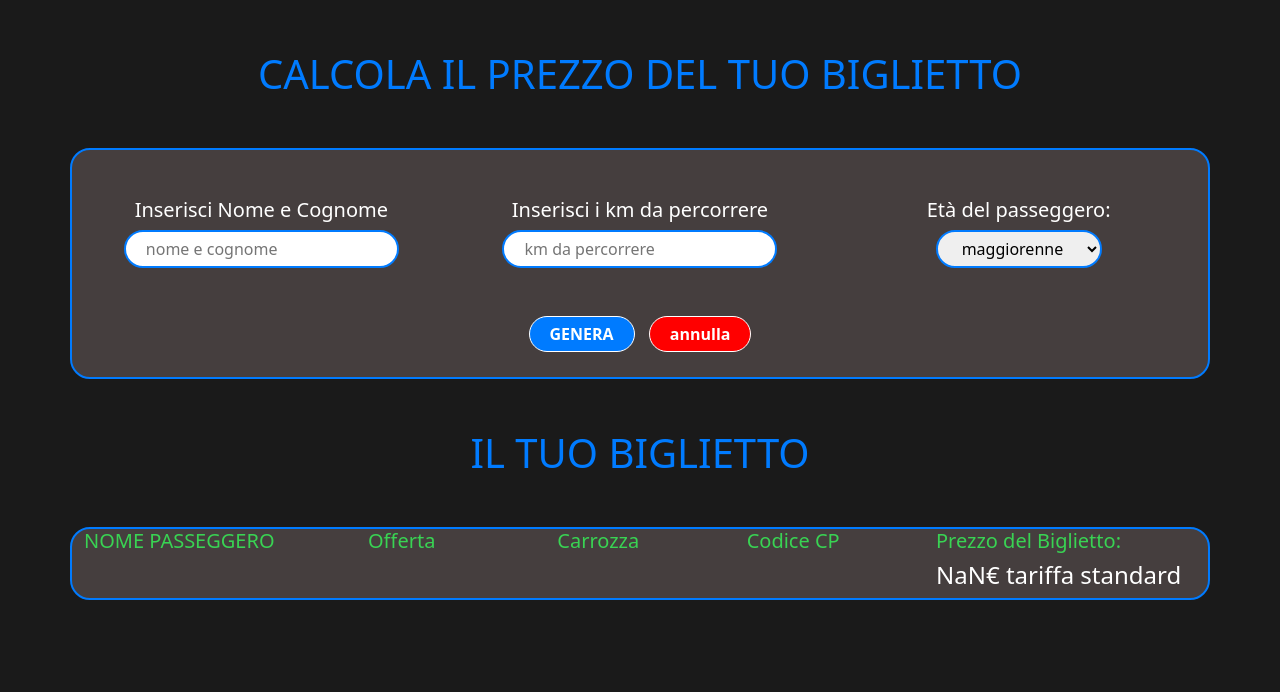
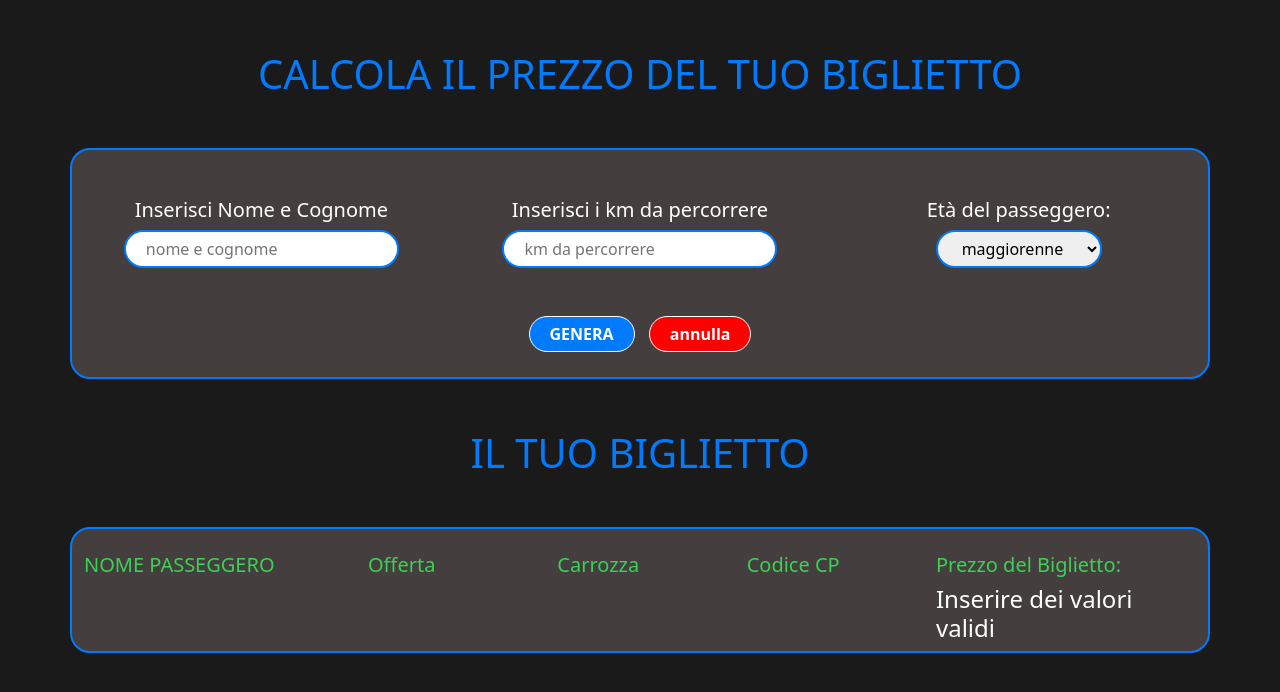
Before and after one commit to michelecanini/js-biglietto-treno-form, a plain HTML site: page index.html in a window 1280 px wide. Both pictures are taken after a click on the button "GENERA". Drawn offline with nearby package versions, Linux system fonts and the light colour scheme.

Commit message:
[UPDATE] insert isNaN value

```diff
--- a/index.html
+++ b/index.html
@@ -44,20 +44,20 @@
             <div class="title"><h1>IL TUO BIGLIETTO</h1></div>
             <div class="container c_boot">
                 <div class="row">
-                    <div class="col-md-3">
+                    <div class="col-md-3 mt-4">
                         <h5 class="text_green">NOME PASSEGGERO</h5>
                         <h4 id="hello_user" class="text_white"></h4>
                         </div>
-                    <div class="col-md-2">
+                    <div class="col-md-2 mt-4">
                         <h5 class="text_green">Offerta</h5>
                     </div>
-                    <div class="col-md-2">
+                    <div class="col-md-2 mt-4">
                         <h5 class="text_green">Carrozza</h5>
                     </div>
-                    <div class="col-md-2">
+                    <div class="col-md-2 mt-4">
                         <h5 class="text_green">Codice CP</h5>
                     </div>
-                    <div class="col-md-3">
+                    <div class="col-md-3 mt-4">
                         <h5 class="text_green">Prezzo del Biglietto:</h5>
                         <h4 id="price_tiket" class="text_white"></h4>
                     </div>
--- a/js/script.js
+++ b/js/script.js
@@ -20,6 +20,7 @@ button.addEventListener ('click', function () {
     let price_tiket = km_travel * price_km;
     let message = '';
 
+    if(isNaN(km_travel) === false){
         if(age_passenger === 0){
             message += `${(price_tiket.toFixed(2))}€  tariffa standard`;
         }
@@ -28,12 +29,20 @@ button.addEventListener ('click', function () {
         }
         else{
             message += `${(km_travel * price_over).toFixed(2)}€  hai ricevuto uno sconto del 40%`;
-        console.log(km_travel * price_over.toFixed(2));
         }
+    }
+    else{
+        message += 'Inserire dei valori validi';
+    }
+
     document.getElementById('price_tiket').innerText = message;
 
     // VARIABILE ED INSERIMENTO NOME E COGNOME PASSEGGERO
     let name_complete = document.getElementById('name_complete').value;
     document.getElementById('hello_user').innerHTML = `${name_complete}`;
 
+    // VARIABILE ED INSERIMENTO OFFERTA
+    let offert = document.getElementById('offert').value;
+    document.getElementById('offert_user').innerHTML = `${name_complete}`;
+
 });
```
Lines whose indentation alone changed are shown as unchanged.
